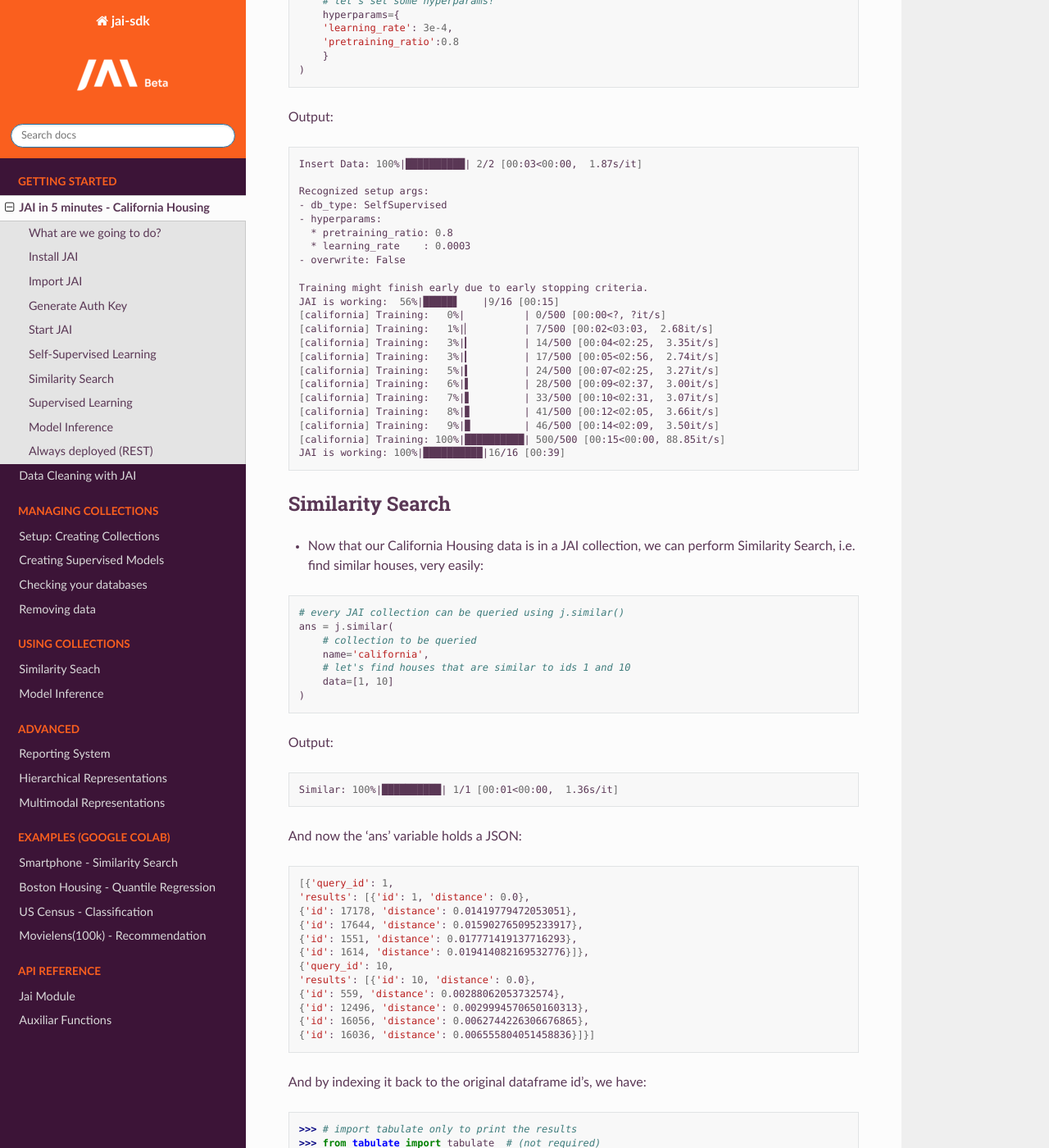
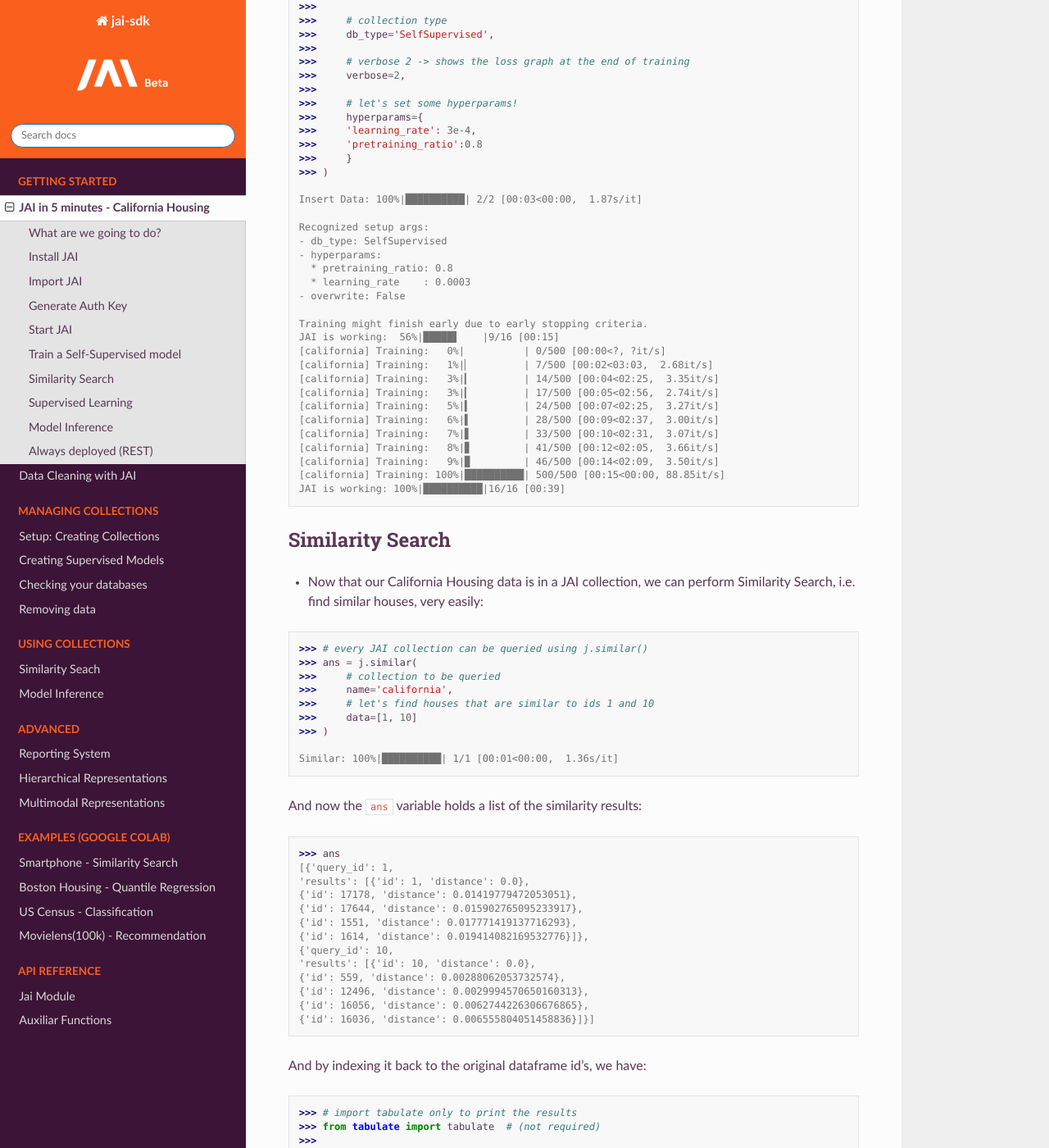
Before and after one commit to jquant/jai-sdk, a Sphinx documentation site: the page built from docs/source/5min_jai.rst, in a window 1280 px wide and 1400 px high, scrolled down 1568 px. Shown: the whole window at 82% size. Built offline with Sphinx 7.4.7 and the Read the Docs theme 2.0.0, drawn with Linux system fonts in a browser that asks for light colours; some of the changed text lies outside the part shown.

Commit message:
updates on code blocks

```diff
--- a/docs/source/5min_jai.rst
+++ b/docs/source/5min_jai.rst
@@ -26,6 +26,8 @@
 *****************
 Import JAI
 *****************
+
+In your python IDE of preference, you import JAI with:
 
 .. code:: python
 
@@ -42,56 +44,53 @@
     >>> Jai.get_auth_key(email='email@mail.com', firstName='Jai', lastName='Z')
     201
 
-Please note that your Auth Key will be sent to your e-mail, so please make sure to use a valid address and check your spam folder.
+.. note::
+    Please note that your Auth Key will be sent to your e-mail, so please make sure to use a valid address and check your spam folder.
 
 ***************
 Start JAI
 ***************
 
-* Use your Auth Key to instantiate JAI:
+After receiving the authentication key, you are ready to instantiate JAI with your Auth Key:
 
 .. code:: python
 
-    >>> j = Jai('AUTH KEY')
+    >>> j = Jai(AUTH_KEY)
 
-************************
-Self-Supervised Learning
-************************
+*****************************
+Train a Self-Supervised model
+*****************************
 
-* JAI
+* Now let's use JAI to transform the California Housing dataset into vectors using SelfSupervised Learning
 
 .. code:: python
 
-    import pandas as pd
-    from sklearn.datasets import fetch_california_housing
-
-    # load dataset
-    data, labels = fetch_california_housing(as_frame=True, return_X_y=True)
-
-    # send data to JAI for feature extraction
-    j.fit(
-        # JAI collection name
-        name='california',
-
-        # data to be processed - a Pandas DataFrame is expected
-        data=data,
-
-        # collection type
-        db_type='SelfSupervised',
-
-        # verbose 2 -> shows the loss graph at the end of training
-        verbose=2,
-
-        # let's set some hyperparams!
-        hyperparams={
-        'learning_rate': 3e-4,
-        'pretraining_ratio':0.8
-        }
-    )
-
-Output:
-
-.. code:: bash
+    >>> import pandas as pd
+    >>> from sklearn.datasets import fetch_california_housing
+    >>>
+    >>> # load dataset
+    >>> data, labels = fetch_california_housing(as_frame=True, return_X_y=True)
+    >>>
+    >>> # send data to JAI for feature extraction
+    >>> j.fit(
+    >>>     # JAI collection name
+    >>>     name='california',
+    >>>
+    >>>     # data to be processed - a Pandas DataFrame is expected
+    >>>     data=data,
+    >>>
+    >>>     # collection type
+    >>>     db_type='SelfSupervised',
+    >>>
+    >>>     # verbose 2 -> shows the loss graph at the end of training
+    >>>     verbose=2,
+    >>>
+    >>>     # let's set some hyperparams!
+    >>>     hyperparams={
+    >>>     'learning_rate': 3e-4,
+    >>>     'pretraining_ratio':0.8
+    >>>     }
+    >>> )
 
     Insert Data: 100%|██████████| 2/2 [00:03<00:00,  1.87s/it]
 
@@ -124,24 +123,21 @@
 
 .. code:: python
 
-    # every JAI collection can be queried using j.similar()
-    ans = j.similar(
-        # collection to be queried
-        name='california',
-        # let's find houses that are similar to ids 1 and 10
-        data=[1, 10]
-    )
-
-Output:
-
-.. code:: bash
+    >>> # every JAI collection can be queried using j.similar()
+    >>> ans = j.similar(
+    >>>     # collection to be queried
+    >>>     name='california',
+    >>>     # let's find houses that are similar to ids 1 and 10
+    >>>     data=[1, 10]
+    >>> )
 
     Similar: 100%|██████████| 1/1 [00:01<00:00,  1.36s/it]
 
-And now the 'ans' variable holds a JSON:
+And now the :code:`ans` variable holds a list of the similarity results:
 
-.. code:: bash
+.. code:: python
 
+    >>> ans
     [{'query_id': 1,
     'results': [{'id': 1, 'distance': 0.0},
     {'id': 17178, 'distance': 0.01419779472053051},
@@ -197,46 +193,42 @@
 Supervised Learning
 *******************
 
-* And of course we can also train a Supervised Model to predict house prices!
+* And of course we can also train a Supervised Model to predict house prices using the results of the Self-Supervised model!
 
 .. code:: python
 
-    # j.fit === j.setup
-    data_sup = labels.reset_index().rename(columns={"index": "id_house"})
-    ans = j.fit(
-        # JAI collection name
-        name='california_regression',
-
-        # verbose 2 -> shows the loss graph at the end of training
-        verbose=2,
-
-        # data to be processed - a Pandas DataFrame is expected
-        data=data_sup,
-
-        # collection type
-        db_type='Supervised',
-
-        # JAI Collection Foreign Key
-        # reference an id column ('id_name') to an already processed JAI collection ('db_parent')
-        mycelia_bases=[
-            {
-            'db_parent':'california',
-            'id_name':'id_house'
-            }
-        ],
-
-        # Set the column label name and the task type for the Supervised Model
-        # Task can be: Regression, Quantile Regression, Classification or Metric Classification
-        label=
-        {
-            'task':'regression',
-            'label_name':'MedHouseVal'
-        }
-    )
-
-Output:
-
-.. code:: bash
+    >>> # j.fit === j.setup
+    >>> data_sup = labels.reset_index().rename(columns={"index": "id_house"})
+    >>> ans = j.fit(
+    >>>     # JAI collection name
+    >>>     name='california_regression',
+    >>>
+    >>>     # verbose 2 -> shows the loss graph at the end of training
+    >>>     verbose=2,
+    >>>
+    >>>     # data to be processed - a Pandas DataFrame is expected
+    >>>     data=data_sup,
+    >>>
+    >>>     # collection type
+    >>>     db_type='Supervised',
+    >>>
+    >>>     # JAI Collection Foreign Key
+    >>>     # reference an id column ('id_name') to an already processed JAI collection ('db_parent')
+    >>>     mycelia_bases=[
+    >>>         {
+    >>>         'db_parent':'california',
+    >>>         'id_name':'id_house'
+    >>>         }
+    >>>     ],
+    >>>
+    >>>     # Set the column label name and the task type for the Supervised Model
+    >>>     # Task can be: Regression, Quantile Regression, Classification or Metric Classification
+    >>>     label=
+    >>>     {
+    >>>         'task':'regression',
+    >>>         'label_name':'MedHouseVal'
+    >>>     }
+    >>> )
 
     Insert Data: 100%|██████████| 2/2 [00:02<00:00,  1.34s/it]
 
@@ -278,24 +270,21 @@
 
 .. code:: python
 
-    # every JAI collection can be queried using j.similar()
-    ans = j.similar(
-        # collection to be queried
-        name='california_regression',
-        # let's find houses that are similar to ids 1 and 10
-        data=[1, 10]
-    )
-
-Output:
-
-.. code:: bash
+    >>> # every JAI collection can be queried using j.similar()
+    >>> ans = j.similar(
+    >>>     # collection to be queried
+    >>>     name='california_regression',
+    >>>     # let's find houses that are similar to ids 1 and 10
+    >>>     data=[1, 10]
+    >>> )
 
     Similar: 100%|██████████| 1/1 [00:00<00:00,  1.16it/s]
 
-And now the 'ans' variable holds a JSON:
+And now the :code:`ans` variable holds a list of the similarity results:
 
-.. code:: bash
+.. code:: python
 
+    >>> ans
     [{'query_id': 1,
     'results': [{'id': 1, 'distance': 0.0},
     {'id': 1639, 'distance': 0.8954934477806091},
@@ -347,24 +336,21 @@
 
 .. code:: python
 
-      # every JAI Supervised collection can be used for inference using j.predict()
-      ans = j.predict(
-         # collection to be queried
-         name='california_regression',
-         # let's get prices for the first five houses in the dataset, using their ids
-         data=data.head()
-      )
-
-Output:
-
-.. code:: bash
+    >>> # every JAI Supervised collection can be used for inference using j.predict()
+    >>> ans = j.predict(
+    >>>     # collection to be queried
+    >>>     name='california_regression',
+    >>>     # let's get prices for the first five houses in the dataset, using their ids
+    >>>     data=data.head()
+    >>> )
 
     Predict: 100%|██████████| 1/1 [00:04<00:00,  4.68s/it]
 
-And now the 'ans' variable holds a JSON:
+And now the :code:`ans` variable holds a JSON:
 
-.. code:: bash
+.. code:: python
 
+    >>> ans
     [{'id': 0, 'predict': 4.297857761383057},
     {'id': 1, 'predict': 4.351778507232666},
     {'id': 2, 'predict': 4.426850318908691},
@@ -399,27 +385,24 @@
 
 .. code:: python
 
-    # Similarity Search via REST API
-
-    # import requests libraries
-    import requests
-
-    # set Authentication header
-    header={'Auth': 'AUTH KEY'}
-
-    # set collection name
-    db_name = 'california'
-
-    # similarity search endpoint
-    url_similar = f"https://mycelia.azure-api.net/similar/id/{db_name}"
-    body = [1, 10]
-
-    #make the request (PUT)
-    ans = requests.put(url_similar, json=body, headers=header)
-
-Output - ans.json():
-
-.. code:: bash
+    >>> # Similarity Search via REST API
+    >>>
+    >>> # import requests libraries
+    >>> import requests
+    >>>
+    >>> # set Authentication header
+    >>> header={'Auth': 'AUTH KEY'}
+    >>>
+    >>> # set collection name
+    >>> db_name = 'california'
+    >>>
+    >>> # similarity search endpoint
+    >>> url_similar = f"https://mycelia.azure-api.net/similar/id/{db_name}"
+    >>> body = [1, 10]
+    >>>
+    >>> # make the request (PUT)
+    >>> ans = requests.put(url_similar, json=body, headers=header)
+    >>> ans.json()
 
     {'similarity': [{'query_id': 1,
                      'results': [{'distance': 0.0, 'id': 1},
@@ -436,31 +419,28 @@
 
 .. code:: python
 
-    # Model Inference via REST API
-
-    # import requests libraries
-    import requests
-
-    # set Authentication header
-    header={'Auth': 'AUTH KEY'}
-
-    # set collection name
-    db_name = 'california_regression'
-
-    # model inference endpoint
-    url_predict = f"https://mycelia.azure-api.net/predict/{db_name}"
-
-    # json body
-    # note that we need to provide a column named 'id'
-    # also note that we drop the 'PRICE' column because it is not a feature
-    body = data.reset_index().rename(columns={'index':'id'}).head().to_dict(orient='records')
-
-    #make the request
-    ans = requests.put(url_predict, json=body, headers=header)
-
-Output - ans.json():
-
-.. code:: bash
+    >>> # Model Inference via REST API
+    >>>
+    >>> # import requests libraries
+    >>> import requests
+    >>>
+    >>> # set Authentication header
+    >>> header={'Auth': 'AUTH KEY'}
+    >>>
+    >>> # set collection name
+    >>> db_name = 'california_regression'
+    >>>
+    >>> # model inference endpoint
+    >>> url_predict = f"https://mycelia.azure-api.net/predict/{db_name}"
+    >>>
+    >>> # json body
+    >>> # note that we need to provide a column named 'id'
+    >>> # also note that we drop the 'PRICE' column because it is not a feature
+    >>> body = data.reset_index().rename(columns={'index':'id'}).head().to_dict(orient='records')
+    >>>
+    >>> # make the request
+    >>> ans = requests.put(url_predict, json=body, headers=header)
+    >>> ans.json()
 
     [{'id': 0, 'predict': 4.297857761383057},
      {'id': 1, 'predict': 4.351778507232666},
--- a/docs/use_cases/remove_data.rst
+++ b/docs/use_cases/remove_data.rst
@@ -6,7 +6,7 @@
 
 .. code-block:: python
 
-    # Delete the raw data inputed as it won't be needed anymore
+    >>> # Delete the raw data inputed as it won't be needed anymore
     >>> j.delete_raw_data(name)
 
 If you no longer need the model or anything else related to your database:
```
Also changed, not shown: other parts of docs/source/5min_jai.rst (+1 -1 lines).
